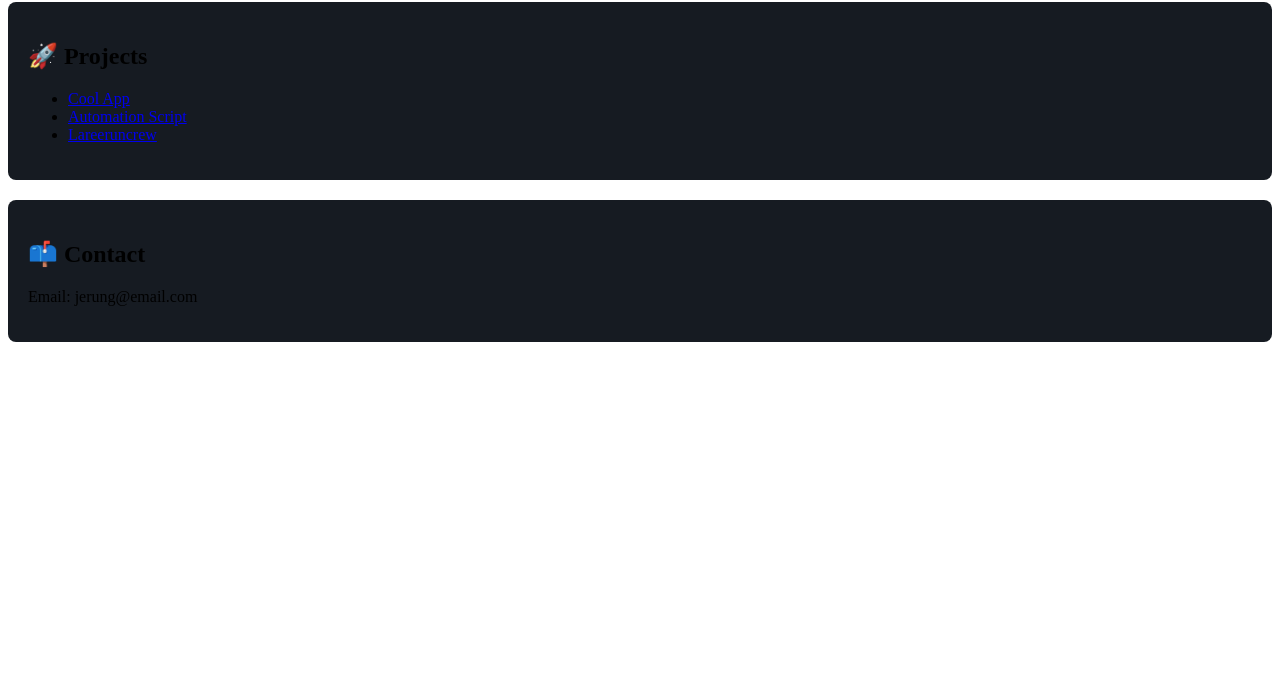
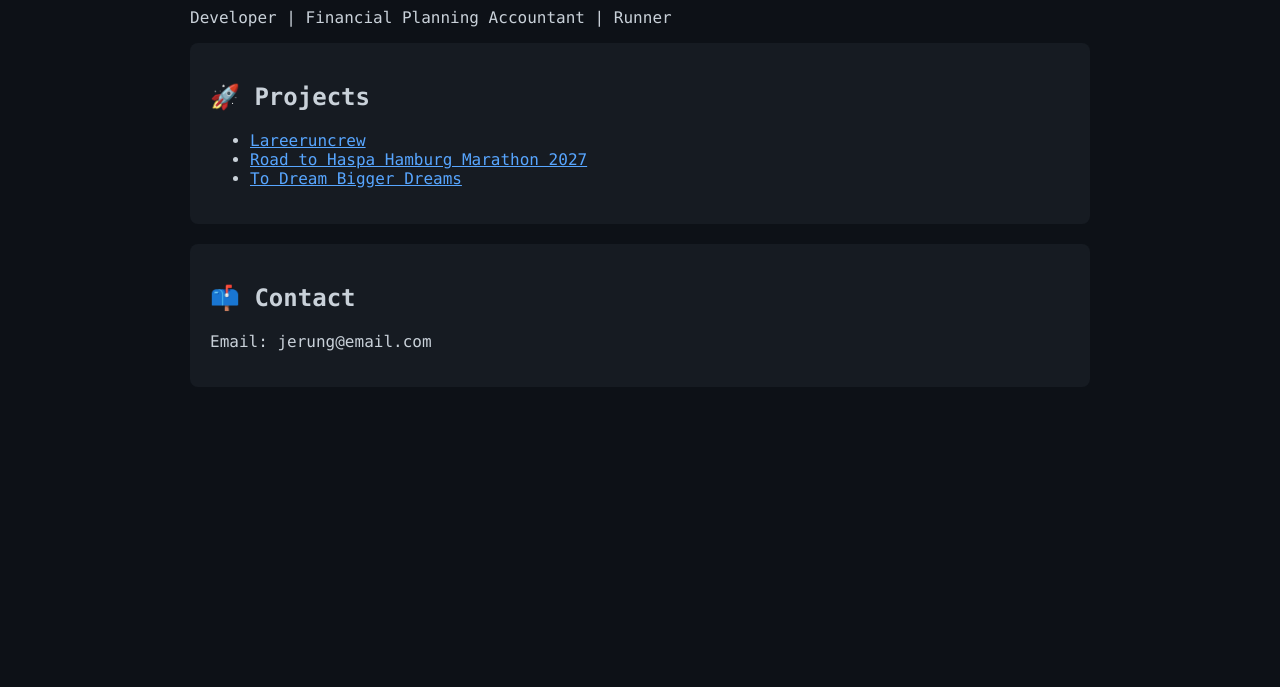
Before and after one commit to jerung88/malaya, a plain HTML site: page index.html in a window 1280 px wide. Shown: the part 113-800 px from the top of the page. Drawn offline with Linux system fonts and the light colour scheme.

Commit message:
Update index.html with new project links and styles
Removed empty body style and added new project links.

```diff
--- a/index.html
+++ b/index.html
@@ -4,9 +4,7 @@
   <meta charset="UTF-8">
   <title>Developer Profile</title>
   <style>
-    body {
-}
-background: #0d1117; color: #c9d1d9; font-family: Consolas, monospace; max-width: 900px; margin: auto; padding: 40px; }
+    body { background: #0d1117; color: #c9d1d9; font-family: Consolas, monospace; max-width: 900px; margin: auto; padding: 40px; }
     a { color: #58a6ff; }
     .card { background: #161b22; padding: 20px; border-radius: 8px; margin-bottom: 20px; }
   </style>
@@ -19,9 +17,9 @@ background: #0d1117; color: #c9d1d9; font-family: Consolas, monospace; max-width
   <div class="card">
     <h2>🚀 Projects</h2>
     <ul>
-      <li><a href="#">Cool App</a></li>
-      <li><a href="#">Automation Script</a></li>
       <li><a href="#">Lareeruncrew</a></li>
+      <li><a href="#">Road to Haspa Hamburg Marathon 2027</a></li>
+      <li><a href="#">To Dream Bigger Dreams</a></li>
     </ul>
   </div>
 
```
